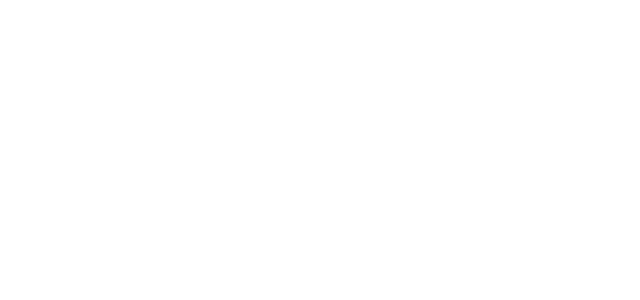
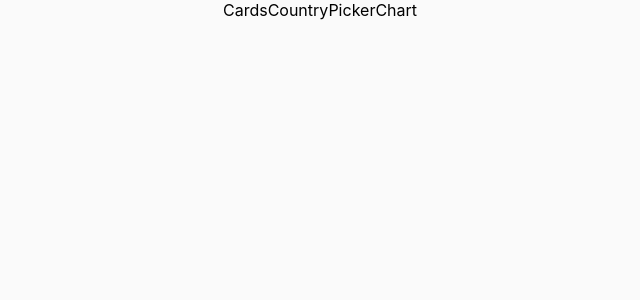
Before and after one commit to Mubassir-Ali/covid19-Tracker, a React (Create React App) app: page / in a window 1280 px wide. Shown: the top 300 px of the page, without its empty margins (320-960 px from the left). Built offline with nearby package versions, Linux system fonts and the light colour scheme.

Commit message:
create folder structure for components

```diff
--- a/package.json
+++ b/package.json
@@ -6,7 +6,9 @@
     "@testing-library/jest-dom": "^5.11.9",
     "@testing-library/react": "^11.2.3",
     "@testing-library/user-event": "^12.6.0",
+    "chart.js": "^2.9.4",
     "react": "^17.0.1",
+    "react-chartjs-2": "^2.11.1",
     "react-dom": "^17.0.1",
     "react-scripts": "4.0.1",
     "web-vitals": "^0.2.4"
--- a/src/App.css
+++ /dev/null
@@ -1,38 +0,0 @@
-.App {
-  text-align: center;
-}
-
-.App-logo {
-  height: 40vmin;
-  pointer-events: none;
-}
-
-@media (prefers-reduced-motion: no-preference) {
-  .App-logo {
-    animation: App-logo-spin infinite 20s linear;
-  }
-}
-
-.App-header {
-  background-color: #282c34;
-  min-height: 100vh;
-  display: flex;
-  flex-direction: column;
-  align-items: center;
-  justify-content: center;
-  font-size: calc(10px + 2vmin);
-  color: white;
-}
-
-.App-link {
-  color: #61dafb;
-}
-
-@keyframes App-logo-spin {
-  from {
-    transform: rotate(0deg);
-  }
-  to {
-    transform: rotate(360deg);
-  }
-}
--- a/src/App.js
+++ b/src/App.js
@@ -1,9 +1,18 @@
 
-import './App.css';
+// import Cards from './Components/Cards/Cards'
+// import Chart from './Components/Chart/Chart'
+// import CountryPicker from './Components/CountryPicker/CountryPicker'
+
+import {Cards,Chart,CountryPicker} from './Components';
+import styles from './App.module.css'
 
 function App() {
   return (
-    <div className="App">
+    <div className={styles.container}>
+    <Cards/>
+    <CountryPicker/>
+    <Chart/>
+
 
     </div>
   );
--- /dev/null
+++ b/src/App.module.css
@@ -0,0 +1,9 @@
+body{
+    background-color: rgb(250, 250, 250);
+}
+
+.container{
+    display: flex;
+    justify-content: center;
+    align-items: center;
+}
--- /dev/null
+++ b/src/Components/Cards/Cards.jsx
@@ -0,0 +1,12 @@
+import React from 'react'
+
+const Cards = () => {
+    return (
+        <div>
+        Cards
+
+        </div>
+    )
+}
+
+export default Cards
--- /dev/null
+++ b/src/Components/Chart/Chart.jsx
@@ -0,0 +1,12 @@
+import React from 'react'
+
+const Chart = () => {
+    return (
+        <div>
+        Chart
+
+        </div>
+    )
+}
+
+export default Chart
--- /dev/null
+++ b/src/Components/CountryPicker/CountryPicker.jsx
@@ -0,0 +1,12 @@
+import React from 'react'
+
+const CountryPicker = () => {
+    return (
+        <div>
+        CountryPicker
+
+        </div>
+    )
+}
+
+export default CountryPicker
--- /dev/null
+++ b/src/Components/index.js
@@ -0,0 +1,3 @@
+export {default as Cards} from './Cards/Cards'
+export {default as Chart} from './Chart/Chart'
+export {default as CountryPicker} from './CountryPicker/CountryPicker'
```
Also changed, not shown: src/Components/Cards/Cards.module.css (added), src/Components/Chart/Chart.module.css (added), src/Components/CountryPicker/CountryPicker.module.css (added), 2 other files (tests, documents, lock files or other folders).
